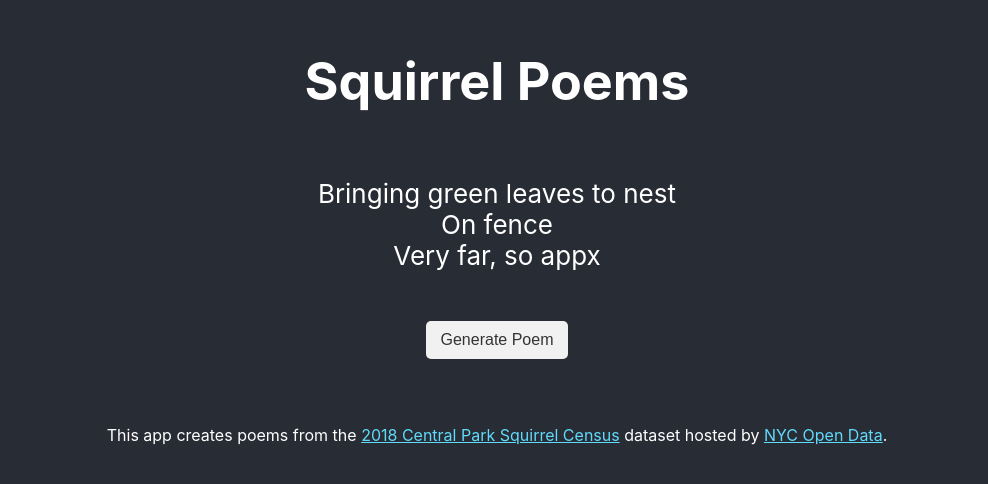
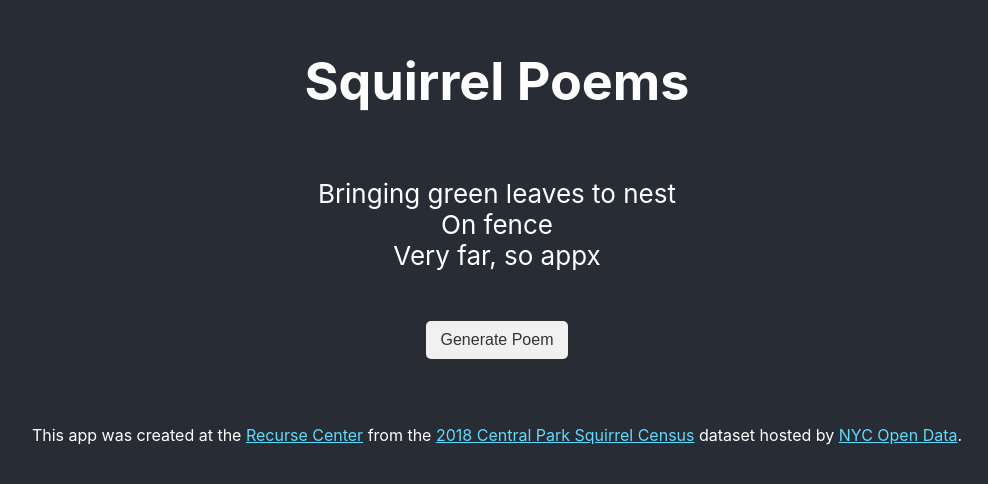
Before and after one commit to PeopleMakeCulture/squirrel-poems, a React (Create React App) app: page / in a window 1280 px wide. Shown: the part 162-646 px from the top of the page, without its empty margins (143-1131 px from the left). Built offline with nearby package versions, Linux system fonts and the light colour scheme.

Commit message:
add recurse center

```diff
--- a/src/App.js
+++ b/src/App.js
@@ -9,7 +9,7 @@ function App() {
       <div>
       <Poem />
       </div>
-            <p style={{ fontSize: '16px' }}>This app creates poems from the <a
+            <p style={{ fontSize: '16px' }}>This app was created at the <a href="https://www.recurse.com/" className="App-link">Recurse Center</a> from the <a
           href="https://data.cityofnewyork.us/Environment/2018-Central-Park-Squirrel-Census-Squirrel-Data/vfnx-vebw"
           className="App-link"
         >
```
